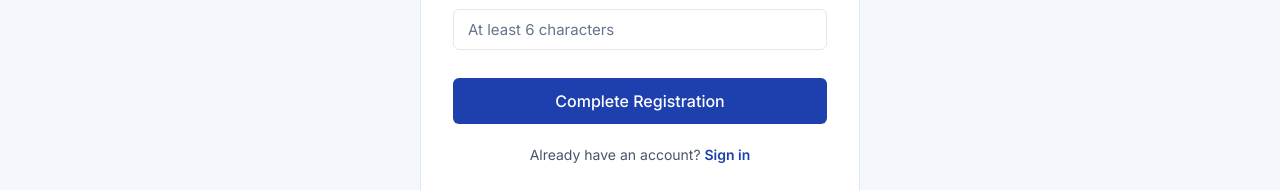
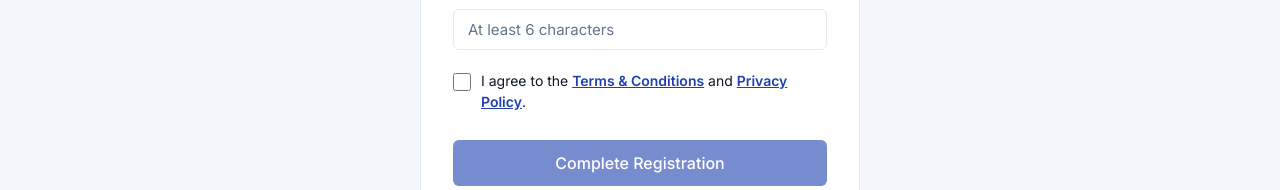
Before and after one commit to amankr28819-prog/CRP---India-NEW, a React (Vite) app in the folder frontend/: page /register in a window 1280 px wide. Shown: the part 610-800 px from the top of the page. Built offline with nearby package versions, Linux system fonts and the light colour scheme; no server answers.

Commit message:
Add mandatory Terms & Conditions and Privacy Policy checkbox with frontend and backend validation to citizen registration

```diff
--- a/frontend/src/pages/CitizenRegister.jsx
+++ b/frontend/src/pages/CitizenRegister.jsx
@@ -10,6 +10,7 @@ export default function CitizenRegister() {
     password: '',
     phone: ''
   });
+  const [agreedToTerms, setAgreedToTerms] = useState(false);
   const [error, setError] = useState('');
   const [loading, setLoading] = useState(false);
   const { register } = useAuth();
@@ -33,11 +34,15 @@ export default function CitizenRegister() {
       setError('Password must be at least 6 characters long.');
       return;
     }
+    if (!agreedToTerms) {
+      setError('You must agree to the Terms & Conditions and Privacy Policy to register.');
+      return;
+    }
 
     setLoading(true);
     setError('');
     try {
-      const res = await register(formData);
+      const res = await register({ ...formData, agreedToTerms });
       if (res.success) {
         navigate(from, { replace: true });
       }
@@ -139,11 +144,70 @@ export default function CitizenRegister() {
             />
           </div>
 
+          {/* Mandatory Terms & Conditions / Privacy Policy Checkbox */}
+          <div style={{ marginTop: '16px', marginBottom: '20px' }}>
+            <div style={{ display: 'flex', alignItems: 'flex-start', gap: '10px' }}>
+              <input
+                id="regAgreeCheckbox"
+                type="checkbox"
+                checked={agreedToTerms}
+                onChange={(e) => {
+                  setAgreedToTerms(e.target.checked);
+                  if (e.target.checked && error.includes('Terms & Conditions')) {
+                    setError('');
+                  }
+                }}
+                style={{
+                  marginTop: '3px',
+                  width: '18px',
+                  height: '18px',
+                  cursor: 'pointer',
+                  accentColor: 'var(--color-primary)',
+                  flexShrink: 0
+                }}
+              />
+              <label
+                htmlFor="regAgreeCheckbox"
+                style={{
+                  fontSize: '0.875rem',
+                  color: 'var(--text-primary)',
+                  lineHeight: 1.5,
+                  cursor: 'pointer',
+                  userSelect: 'none'
+                }}
+              >
+                I agree to the{' '}
+                <Link
+                  to="/terms"
+                  target="_blank"
+                  rel="noopener noreferrer"
+                  style={{ color: 'var(--color-primary)', textDecoration: 'underline', fontWeight: 600 }}
+                >
+                  Terms & Conditions
+                </Link>{' '}
+                and{' '}
+                <Link
+                  to="/privacy"
+                  target="_blank"
+                  rel="noopener noreferrer"
+                  style={{ color: 'var(--color-primary)', textDecoration: 'underline', fontWeight: 600 }}
+                >
+                  Privacy Policy
+                </Link>.
+              </label>
+            </div>
+          </div>
+
           <button
             type="submit"
-            disabled={loading}
+            disabled={loading || !agreedToTerms}
             className="btn btn-primary btn-lg"
-            style={{ width: '100%', marginTop: '8px' }}
+            style={{
+              width: '100%',
+              marginTop: '8px',
+              opacity: (!agreedToTerms || loading) ? 0.6 : 1,
+              cursor: (!agreedToTerms || loading) ? 'not-allowed' : 'pointer'
+            }}
           >
             {loading ? 'Creating Account...' : 'Complete Registration'}
           </button>
```
Also changed, not shown: 2 other files (tests, documents, lock files or other folders).
